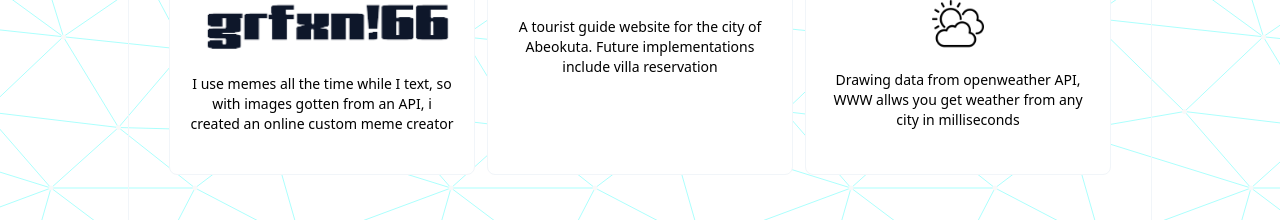
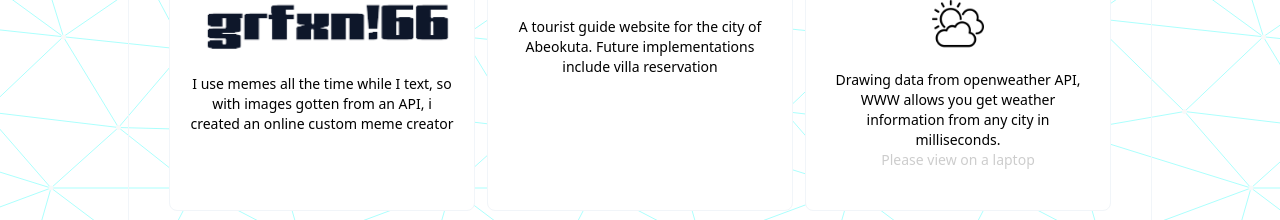
Before and after one commit to XIMalik/ufo, a React (Vite) app: page /mywork in a window 1280 px wide. Shown: the part 1203-1423 px from the top of the page. Built offline with nearby package versions, Linux system fonts and the light colour scheme.

Commit message:
addedwww

```diff
--- a/src/components/Web/Web.jsx
+++ b/src/components/Web/Web.jsx
@@ -60,8 +60,11 @@ export default function Web() {
               />
             </a>
             <span className="mb-5 text-sm">
-              Drawing data from openweather API, WWW allws you get weather from
-              any city in milliseconds
+              Drawing data from openweather API, WWW allows you get weather
+              information from any city in milliseconds. <br />
+              <span className="text-sm text-black/20">
+                Please view on a laptop
+              </span>
             </span>
             {/* <a
               href="https://vabk.netlify.app"
```
